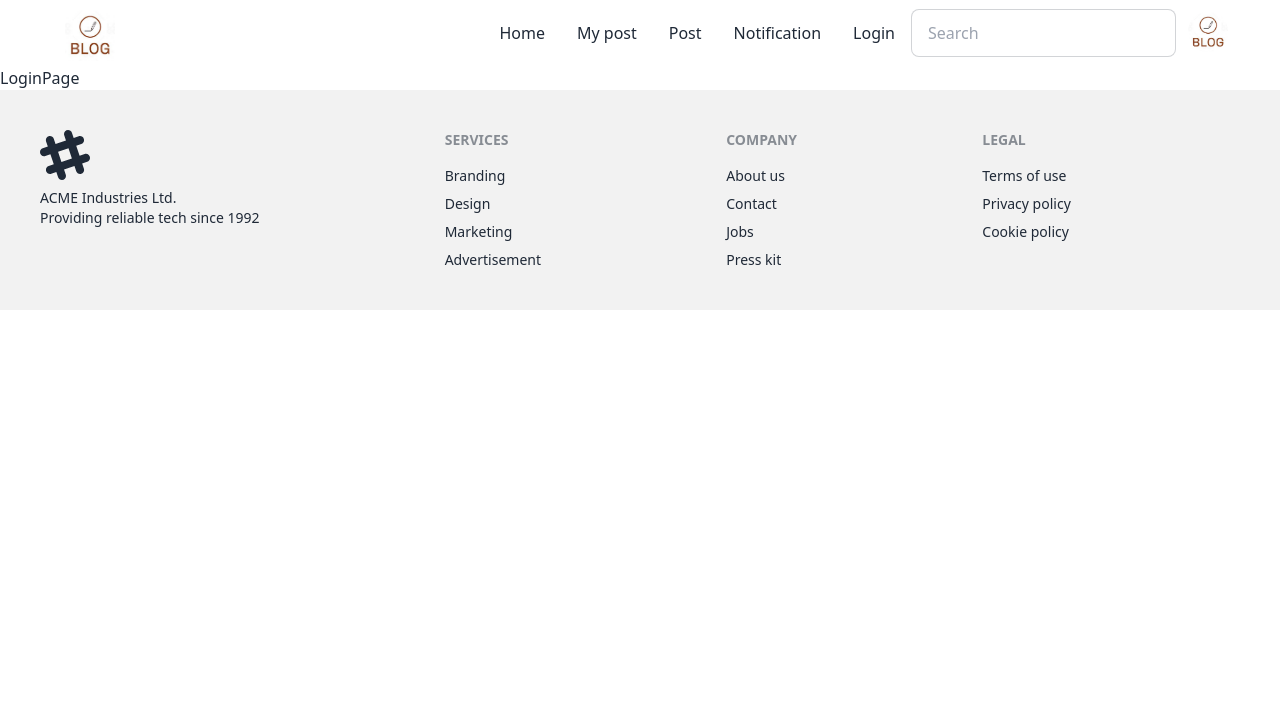
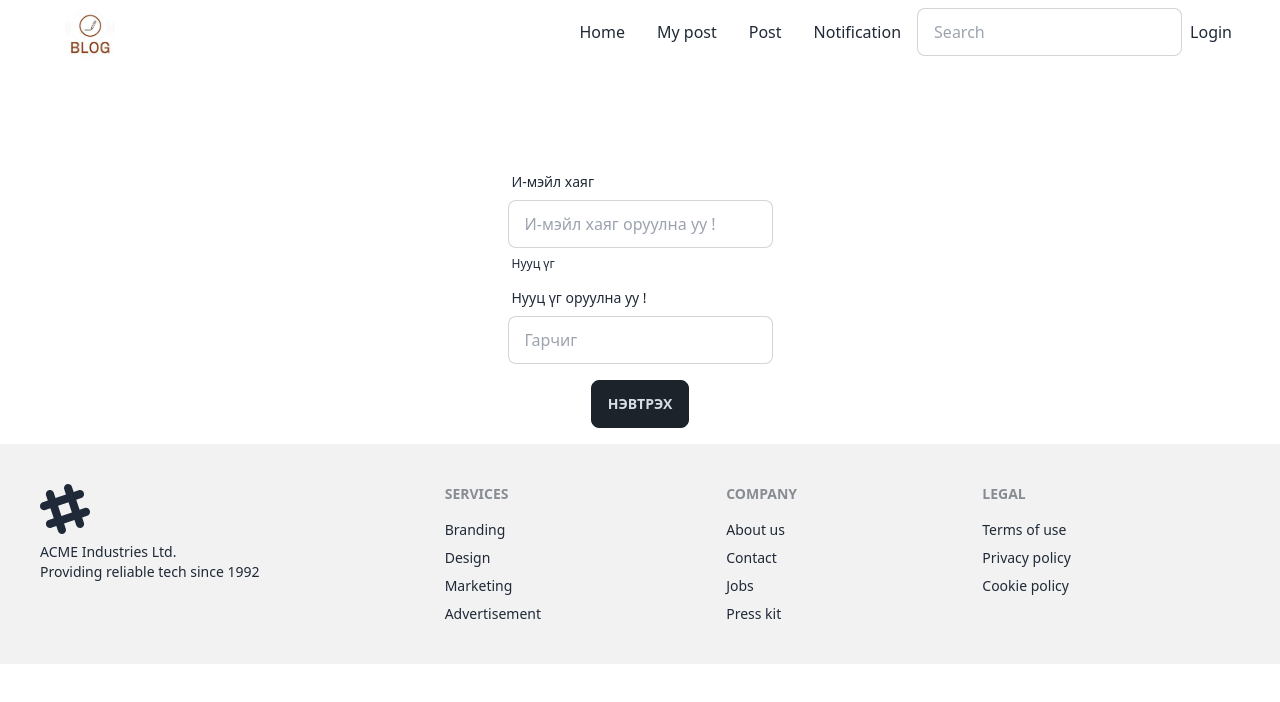
Before and after one commit to n1steka/client, a React (Create React App) app: page /login in a window 1280 px wide. Shown: the top 702 px of the page. Built offline with nearby package versions, Linux system fonts and the light colour scheme.

Commit message:
profile bug fix done

```diff
--- a/src/components/Header.jsx
+++ b/src/components/Header.jsx
@@ -1,7 +1,9 @@
-import React from "react";
+import React, { useState, useEffect } from "react";
 import { images } from "../constans";
 import Profile from "./Profile";
-export const header = [
+
+export default function Header() {
+  const header = [
     {
       name: "Home",
       url: "/",
@@ -18,13 +20,8 @@ export const header = [
       name: "Notification",
       url: "/",
     },
-  {
-    name: "Login",
-    url: "/login",
-  },
   ];
-
-export default function Header() {
+  const user = JSON.parse(localStorage.getItem("user"));
   return (
     <div className="navbar bg-base-100  lg:px-12 xl:px-12    sticky ">
       <div className="flex-1">
@@ -37,8 +34,7 @@ export default function Header() {
           {header.map((index) => {
             return (
               <div className="">
-                <li className=" px-4 cursor-pointer  ">
-                  {" "}
+                <li className=" px-4 cursor-pointer">
                   <a href={index.url}>{index.name}</a>
                 </li>
               </div>
@@ -54,7 +50,7 @@ export default function Header() {
             className="input input-bordered w-24 md:w-auto"
           />
         </div>
-        <Profile />
+        {user ? <Profile /> : <a href="/login">Login</a>}
       </div>
     </div>
   );
--- /dev/null
+++ b/src/components/LoginForm.jsx
@@ -0,0 +1,80 @@
+import React, { useState, useEffect } from "react";
+import MainLayout from "../components/MainLayout";
+import { useNavigate } from "react-router-dom";
+import axios from "axios";
+export default function LoginForm() {
+  const navigate = useNavigate();
+  const [data, setData] = useState({
+    email: "",
+    password: "",
+  });
+  const onSubmit = async (e) => {
+    e.preventDefault();
+    console.log(data);
+    await axios
+      .post("http://localhost:8000/api/v1/user/login", data)
+      .then((datas) => {
+        setData(datas.data.data);
+        localStorage.setItem("token", datas.data.token);
+        localStorage.setItem("user", JSON.stringify(datas.data.data));
+        console.log(datas);
+        navigate("/");
+      })
+      .catch((er) => alert(er.response.data.error));
+  };
+
+  const onInputChange = (event) => {
+    const { value, name } = event.target;
+    setData({
+      ...data,
+      [name]: value,
+    });
+  };
+  return (
+    <div>
+      <div className=" w-full">
+        <div className="  flex mx-auto  justify-center mt-[100px] ">
+          <div className=" flex-col ">
+            <form>
+              <div className="form-control w-full  ">
+                <label className="label">
+                  <span className="label-text"> И-мэйл хаяг </span>
+                </label>
+                <input
+                  onChange={onInputChange}
+                  value={data.email}
+                  name="email"
+                  type="text"
+                  placeholder="И-мэйл хаяг оруулна уу !"
+                  className="input input-bordered  w-full"
+                />
+                <label className="label">
+                  <span className="label-text-alt">Нууц үг</span>
+                </label>
+              </div>
+              <div className="form-control w-full ">
+                <label className="label">
+                  <span className="label-text"> Нууц үг оруулна уу ! </span>
+                </label>
+                <input
+                  onChange={onInputChange}
+                  value={data.password}
+                  name="password"
+                  type="password"
+                  placeholder="Гарчиг"
+                  className="input input-bordered  w-full"
+                />
+              </div>
+            </form>
+            <button
+              onClick={onSubmit}
+              className=" flex mx-auto btn btn-active btn-neutral mb-4 mt-4 "
+            >
+              Нэвтрэх
+            </button>
+          </div>
+        </div>
+      </div>
+    </div>
+  );
+}
--- a/src/components/Profile.jsx
+++ b/src/components/Profile.jsx
@@ -1,14 +1,28 @@
 import React from "react";
+import { useNavigate } from "react-router-dom";
 import { images } from "../constans";
 
 export default function Profile() {
+  const navigate = useNavigate();
+  const user = JSON.parse(localStorage.getItem("user"));
+  const onlogout = (e) => {
+    localStorage.removeItem("user");
+    navigate("/");
+  };
+
   return (
     <div>
       {" "}
       <div className="dropdown dropdown-end">
         <label tabIndex={0} className="btn btn-ghost btn-circle avatar">
           <div className="w-10 rounded-full">
-            <img src={images.Logo} />
+            <img
+              src={
+                user
+                  ? `http://localhost:8000/uploads/${user.photo}`
+                  : images.Logo
+              }
+            />
           </div>
         </label>
         <ul
@@ -25,7 +39,7 @@ export default function Profile() {
             <a>Settings</a>
           </li>
           <li>
-            <a>Logout</a>
+            <a onClick={onlogout}>Logout</a>
           </li>
         </ul>
       </div>
--- a/src/components/postForm.jsx
+++ b/src/components/postForm.jsx
@@ -2,6 +2,7 @@ import React, { useState, useEffect } from "react";
 import axios from "axios";
 
 export default function PostForm() {
+  const token = localStorage.getItem("token");
   const [data, setData] = useState({
     title: "",
     description: "",
@@ -15,12 +16,17 @@ export default function PostForm() {
     info.set("description", data.description);
     info.set("file", data.file);
     await axios
-      .post("http://localhost:8000/api/v1/post", info)
+      .post("http://localhost:8000/api/v1/post", info, {
+        headers: {
+          Authorization: `Bearer ${token}`,
+        },
+      })
       .then(() => {
         alert("Нийтлэл амжилттай");
       })
       .catch((er) => alert(er.response.data.error));
   };
+
   const onInputChange = (event) => {
     const { value, name } = event.target;
     setData({
@@ -57,6 +63,9 @@ export default function PostForm() {
           </div>
           <textarea
             placeholder="Тайлбар"
+            name="description"
+            onChange={onInputChange}
+            value={data.description}
             className="textarea textarea-bordered textarea-lg w-full"
           ></textarea>
 
--- a/src/pages/LoginPage.jsx
+++ b/src/pages/LoginPage.jsx
@@ -1,10 +1,12 @@
-import React from 'react'
-import MainLayout from '../components/MainLayout'
-
+import React, { useState, useEffect } from "react";
+import MainLayout from "../components/MainLayout";
+import { useNavigate } from "react-router-dom";
+import LoginForm from "../components/LoginForm";
+import axios from "axios";
 export default function LoginPage() {
   return (
     <MainLayout>
-      LoginPage
+      <LoginForm />
     </MainLayout>
-  )
+  );
 }
```
Lines whose indentation alone changed are shown as unchanged.
